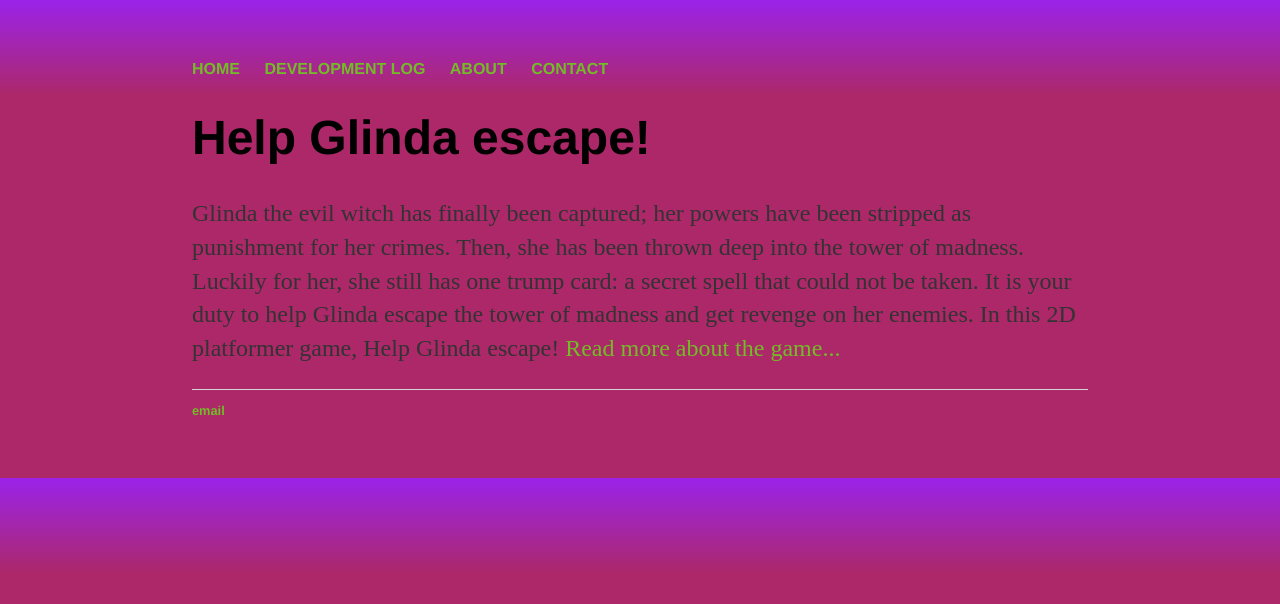
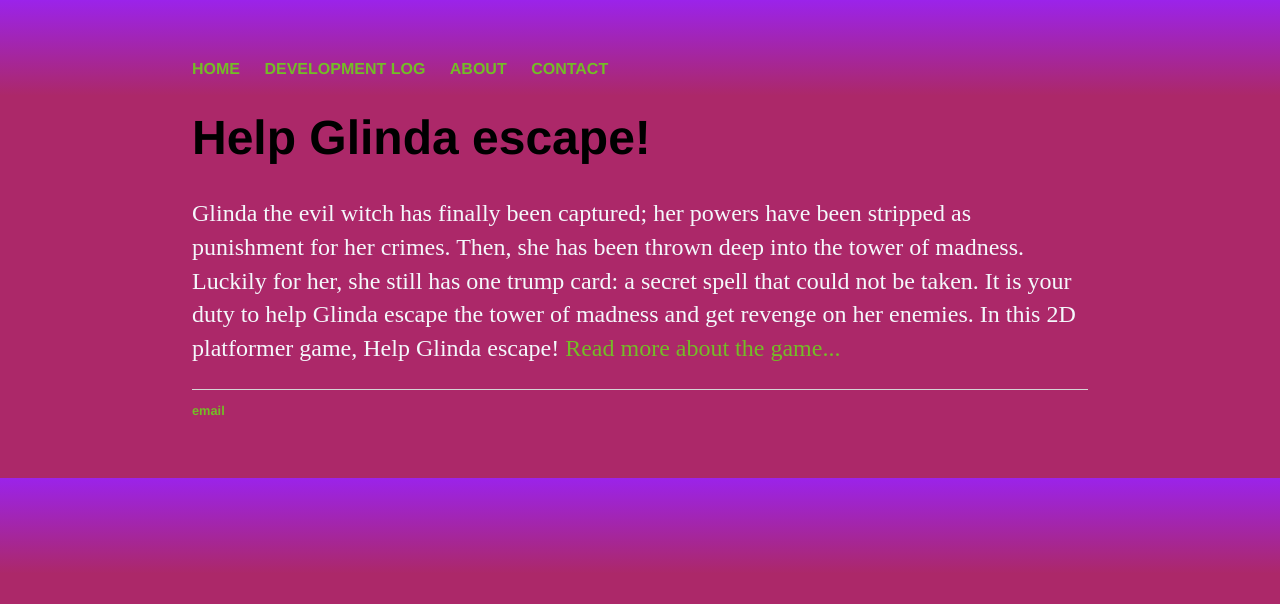
Before and after one commit to dariavoblikova/WitchJump, a Jekyll site: the page built from index.html, in a window 1280 px wide. Shown: the top 604 px of the page. Built offline with Jekyll 4.4.1, drawn with Linux system fonts in a browser that asks for light colours.

Commit message:
Update main.css

```diff
--- a/css/main.css
+++ b/css/main.css
@@ -27,7 +27,7 @@ h1 {
 p {
     font-size: 1.5em;
     line-height: 1.4em;
-    color: #333;
+    color: #f4f8fc;
 }
 footer {
     border-top: 1px solid #d5d5d5;
```
